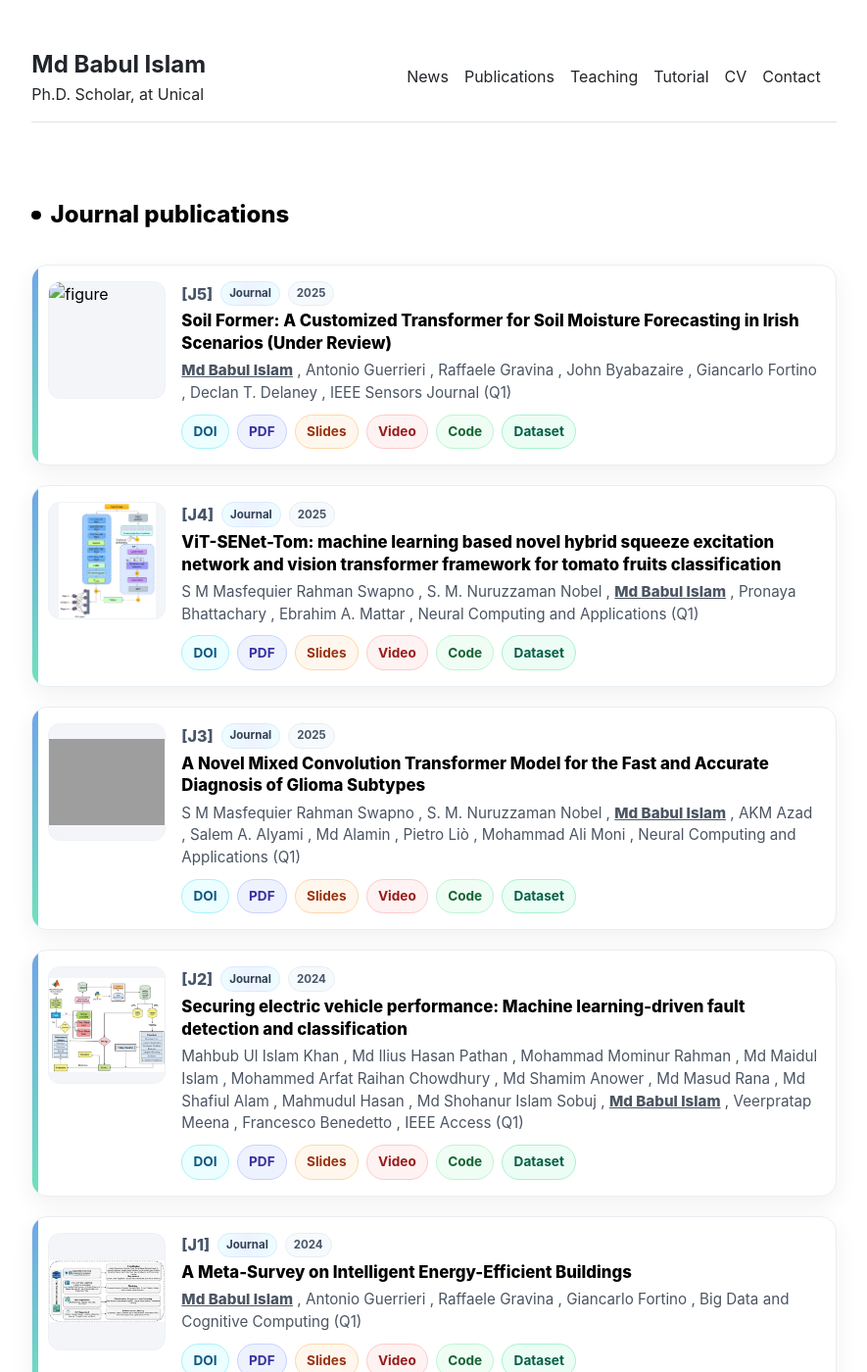
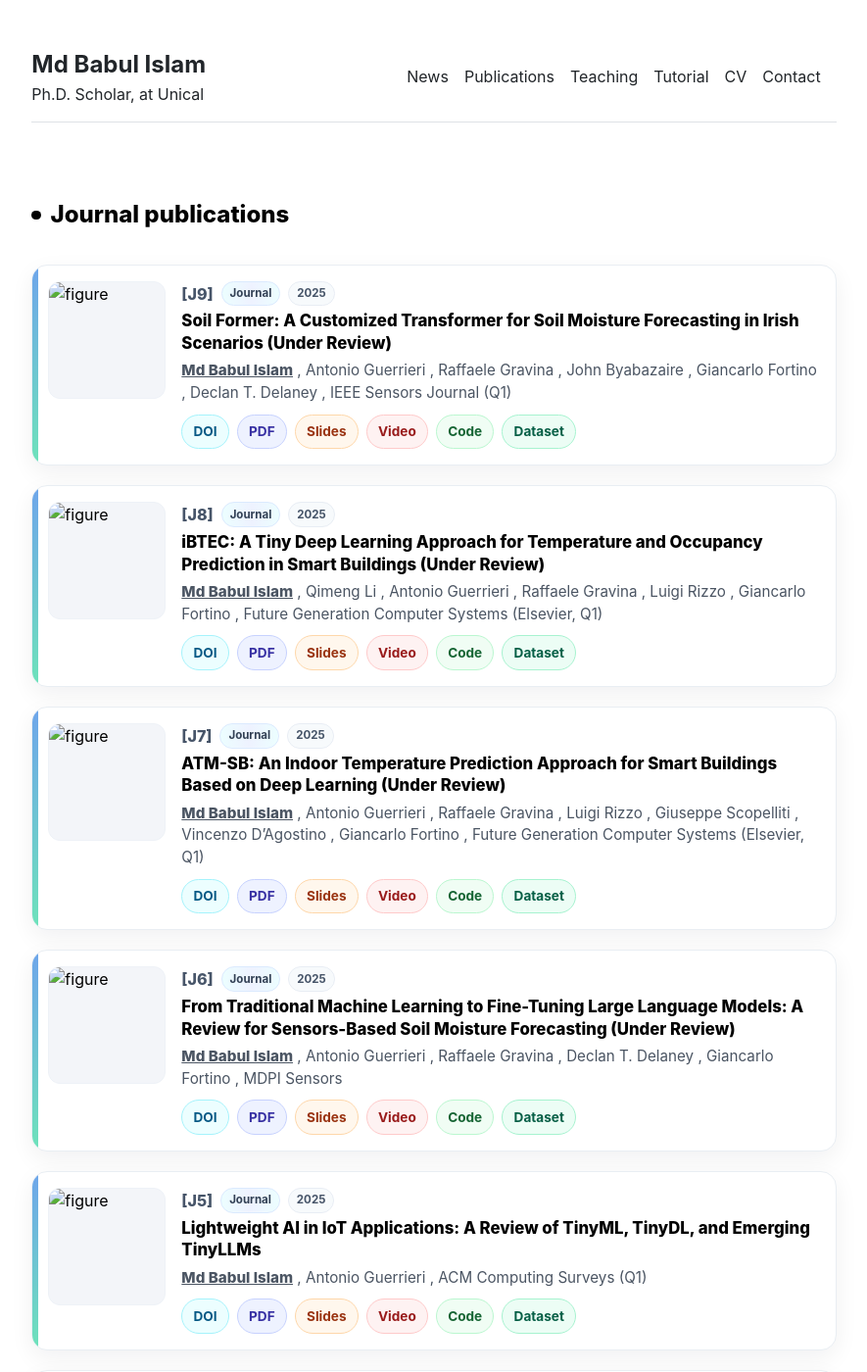
Before and after one commit to babulcseian/babulcseian.github.io, a Jekyll site: the page built from publications.md, in a window 1280 px wide and 1400 px high. Shown: the whole window at 98% size, without its empty margins (197-1082 px from the left). Built offline with Jekyll 4.4.1, drawn with Linux system fonts in a browser that asks for light colours; a style sheet for code colours, icons or effects is not loaded; grey boxes are pictures that could not be loaded.

Commit message:
Update publications.yml

```diff
--- a/_data/publications.yml
+++ b/_data/publications.yml
@@ -9,6 +9,80 @@ journal:
       - { name: "Giancarlo Fortino" }
       - { name: "Declan T. Delaney" }
     journal: "IEEE Sensors Journal (Q1)"
+    doi: ""
+    paper: ""
+    code: ""
+    slides: ""
+    videos: ""
+    dataset: ""
+    figure: ""
+    fit: "contain"
+
+  - year: 2025
+    title: "iBTEC: A Tiny Deep Learning Approach for Temperature and Occupancy Prediction in Smart Buildings (Under Review)"
+    authors:
+      - { name: "Md Babul Islam", me: "1" }
+      - { name: "Qimeng Li" }
+      - { name: "Antonio Guerrieri" }
+      - { name: "Raffaele Gravina" }
+      - { name: "Luigi Rizzo" }
+      - { name: "Giancarlo Fortino" }
+    journal: "Future Generation Computer Systems (Elsevier, Q1)"
+    doi: ""
+    paper: ""
+    code: ""
+    slides: ""
+    videos: ""
+    dataset: ""
+    figure: ""
+    fit: "contain"
+
+  - year: 2025
+    title: "ATM-SB: An Indoor Temperature Prediction Approach for Smart Buildings Based on Deep Learning (Under Review)"
+    authors:
+      - { name: "Md Babul Islam", me: "1" }
+      - { name: "Antonio Guerrieri" }
+      - { name: "Raffaele Gravina" }
+      - { name: "Luigi Rizzo" }
+      - { name: "Giuseppe Scopelliti" }
+      - { name: "Vincenzo D’Agostino" }
+      - { name: "Giancarlo Fortino" }
+    journal: "Future Generation Computer Systems (Elsevier, Q1)"
+    doi: ""
+    paper: ""
+    code: ""
+    slides: ""
+    videos: ""
+    dataset: ""
+    figure: ""
+    fit: "contain"
+
+  - year: 2025
+    title: "From Traditional Machine Learning to Fine-Tuning Large Language Models: A Review for Sensors-Based Soil Moisture Forecasting (Under Review)"
+    authors:
+      - { name: "Md Babul Islam", me: "1" }
+      - { name: "Antonio Guerrieri" }
+      - { name: "Raffaele Gravina" }
+      - { name: "Declan T. Delaney" }
+      - { name: "Giancarlo Fortino" }
+    journal: "MDPI Sensors"
+    doi: ""
+    paper: ""
+    code: ""
+    slides: ""
+    videos: ""
+    dataset: ""
+    figure: ""
+    fit: "contain"
+
+  - year: 2025
+    status: "Draft"
+    title: "Lightweight AI in IoT Applications: A Review of TinyML, TinyDL, and Emerging TinyLLMs"
+    authors:
+      - { name: "Md Babul Islam", me: "1" }
+      - { name: "Antonio Guerrieri" }
+      # add more coauthors here if you like
+    journal: "ACM Computing Surveys (Q1)"
     doi: ""
     paper: ""
     code: ""
```
